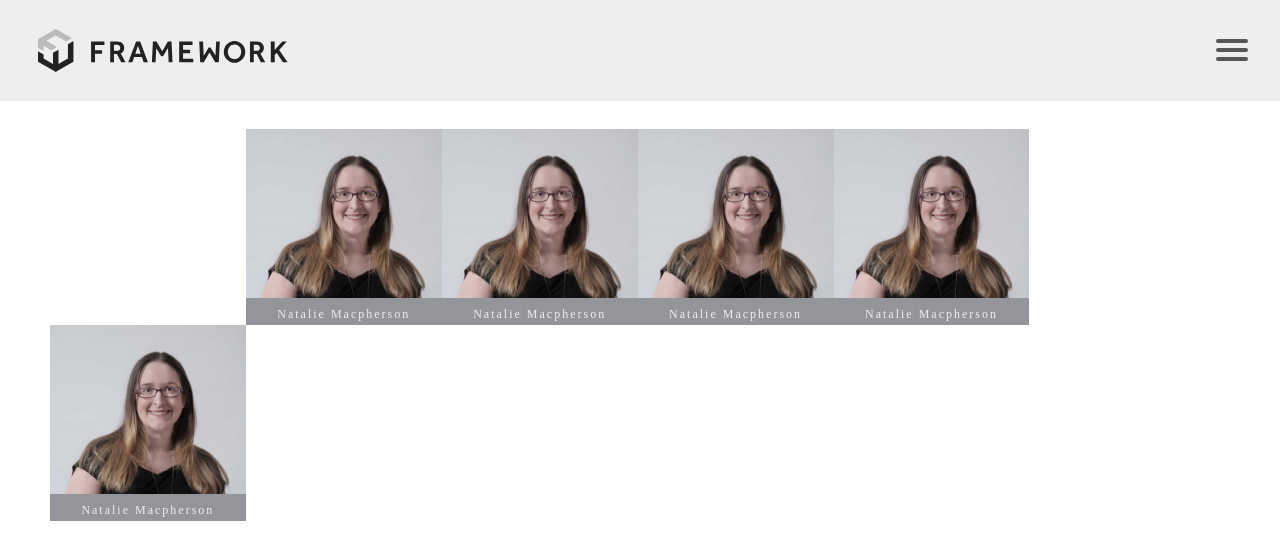
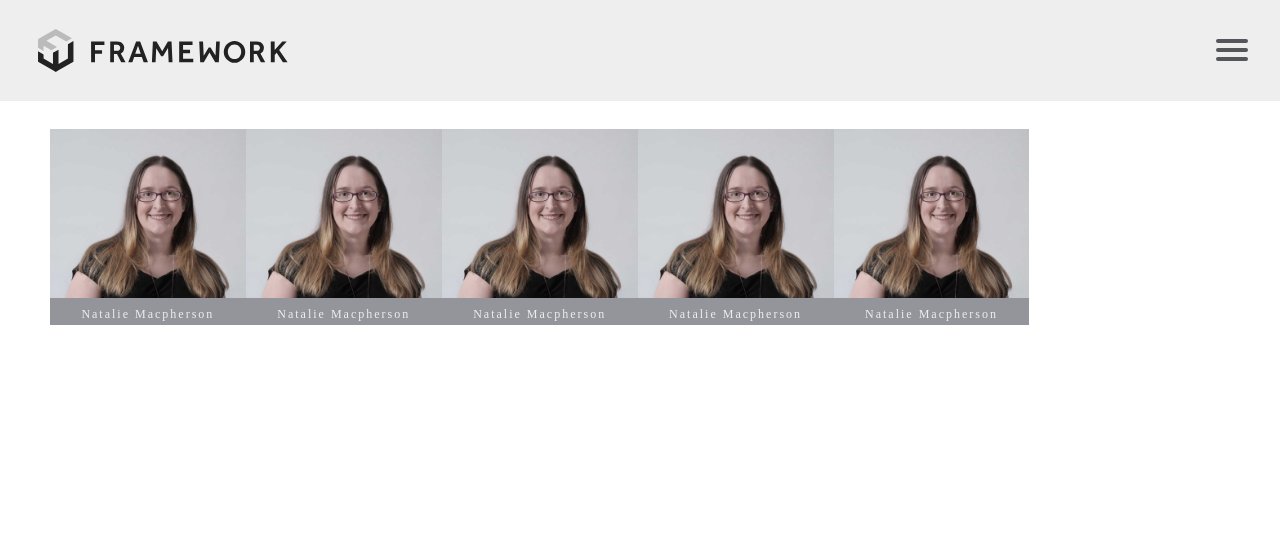
Before and after one commit to algonquindesign-grads/2016, a Jekyll site: the page built from index.html, in a window 1280 px wide. Shown: the top 560 px of the page. Built offline with Jekyll 4.4.1, drawn with Linux system fonts in a browser that asks for light colours.

Commit message:
refactor(html): fix blank space bug

```diff
--- a/_includes/grad-photo.html
+++ b/_includes/grad-photo.html
@@ -1,4 +1,4 @@
-<section class="ph-graduates ">
+<section class="ph-graduates">
 	<ul class="ph-student">
 <!-- 0 students-->
 		<li class="ph-image">
@@ -41,8 +41,6 @@
 			</a>
 		</li>
 
-
-
 	</ul>
 </section>
 
--- a/_includes/header.html
+++ b/_includes/header.html
@@ -30,7 +30,7 @@
     <p class="fw-info-time mega">5pm-9pm</p>
     <div class="countdown"></div>
     <p class="fw-info-venue peta">Landsdown Horticultural Building</p>
-    <a target="_blank" href="https://goo.gl/maps/otegWHi52sT2" class="fw-info-address">1525 Princess Patricia Way<a/>
+    <a target="_blank" href="https://goo.gl/maps/otegWHi52sT2" class="fw-info-address">1525 Princess Patricia Way</a>
     <p class="fw-info-city">Ottawa, Ontario</p>
   </div><!-- /fw-info -->
 
--- a/_layouts/default.html
+++ b/_layouts/default.html
@@ -14,7 +14,7 @@
 </head>
 <body class="noscript">
 
-  {% include header.html%}
+  {% include header.html %}
 
   <main class="site-wrapper">
 
--- a/css/style.css
+++ b/css/style.css
@@ -16,42 +16,6 @@
 }
 
 */
-@-moz-viewport {
-  width: device-width;
-  scale: 1;
-}
-
-@-ms-viewport {
-  width: device-width;
-  scale: 1;
-}
-
-@-webkit-viewport {
-  width: device-width;
-  scale: 1;
-}
-
-@viewport {
-  width: device-width;
-  scale: 1;
-}
-
-html {
-  box-sizing: border-box;
-  -ms-text-size-adjust: 100%;
-  -webkit-text-size-adjust: 100%;
-  text-size-adjust: 100%;
-}
-
-*, *:before, *:after {
-  box-sizing: inherit;
-}
-
-.img-flex {
-  display: block;
-  width: 100%;
-}
-
 .ph-graduates {
   padding-left: 0em;
   padding-right: 0em;
@@ -187,7 +151,6 @@
   position: absolute;
   top: 0;
   left: 0;
-  xtransition: all 150ms ease-in-out;
 }
 
 /*
--- a/scss/components/_grad-photo.scss
+++ b/scss/components/_grad-photo.scss
@@ -1,27 +1,3 @@
-@-moz-viewport { width: device-width; scale: 1; }
-@-ms-viewport { width: device-width; scale: 1; }
-@-o-viewport { width: device-width; scale: 1; }
-@-webkit-viewport { width: device-width; scale: 1; }
-@viewport { width: device-width; scale: 1; }
-
-html {
-	box-sizing: border-box;
-	-moz-text-size-adjust: 100%;
-	-ms-text-size-adjust: 100%;
-	-webkit-text-size-adjust: 100%;
-	text-size-adjust: 100%;
-}
-
-
-*, *:before, *:after {
-	box-sizing: inherit;
-}
-
-.img-flex {
-  display: block;
-  width: 100%;
-}
-
 .ph-graduates {
 	 padding-left: 0em;
 	 padding-right: 0em;
@@ -125,10 +101,10 @@
 }
 
 .ph-gradphoto-top {
-   position: absolute;
+    position: absolute;
     top: 0;
     left: 0;
-    xtransition: all 150ms ease-in-out;
+    // transition: all 150ms ease-in-out;
 }
 
 
```
